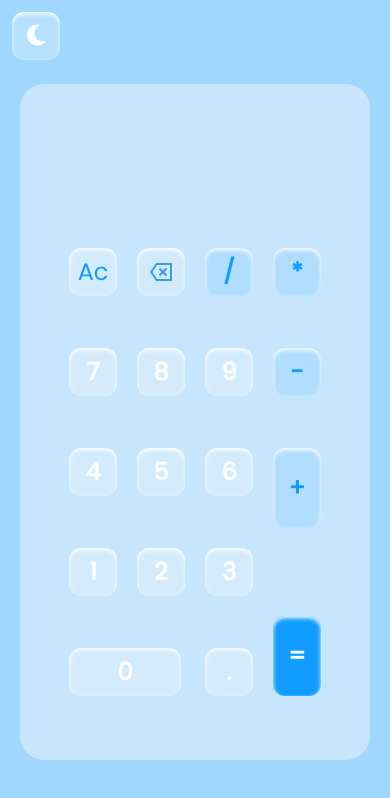
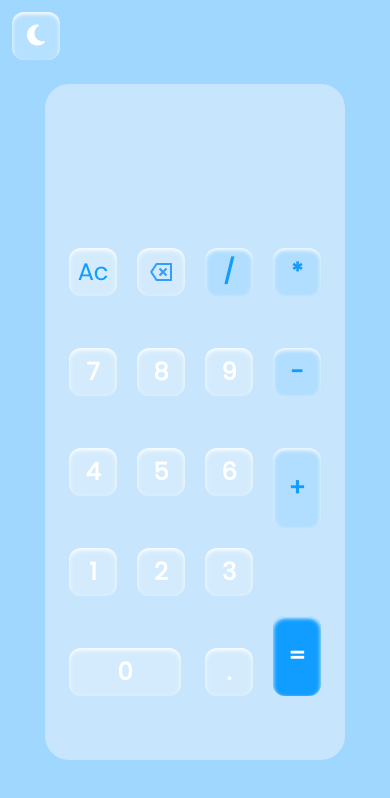
Before and after one commit to Arfa-Zia/calculator-app, a website: page index.html in a window 390 px wide. Drawn offline with Linux system fonts and the light colour scheme.

Commit message:
Change width

```diff
--- a/index.html
+++ b/index.html
@@ -18,7 +18,7 @@
 
       <div class="rounded-[50%]  bg-shade-2 dark:bg-shade-3 z-10 size-[30vw] md:size-[20vw] lg:size-[40vh] hidden md:block absolute right-[10vw] top-[5vh] md:top-[10vh] md:right-[20%] lg:right-[35%] lg:top-[3%]  "></div>
 
-    <div class="flex flex-col px-3 relative rounded-3xl z-30 bg-[rgba(250,248,248,0.43)] dark:bg-[#000000d0] backdrop-blur-lg justify-center items-center m-5 h-[80vh]">
+    <div class="flex flex-col px-3 relative rounded-3xl z-30 bg-[rgba(250,248,248,0.43)] dark:bg-[#000000d0] backdrop-blur-lg justify-center items-center m-5 h-[80vh] w-[300px] md:w-auto">
         <div >
             <input id="input" class="w-full h-20 bg-inherit focus:outline-none px-5 py-0 pt-6 text-right text-lg text-gray-600 dark:text-gray-300" type="text">
             <div id="output" class="w-full h-16 px-5 text-right text-3xl mb-5 dark:text-white">
```
Also changed, not shown: output.css.
